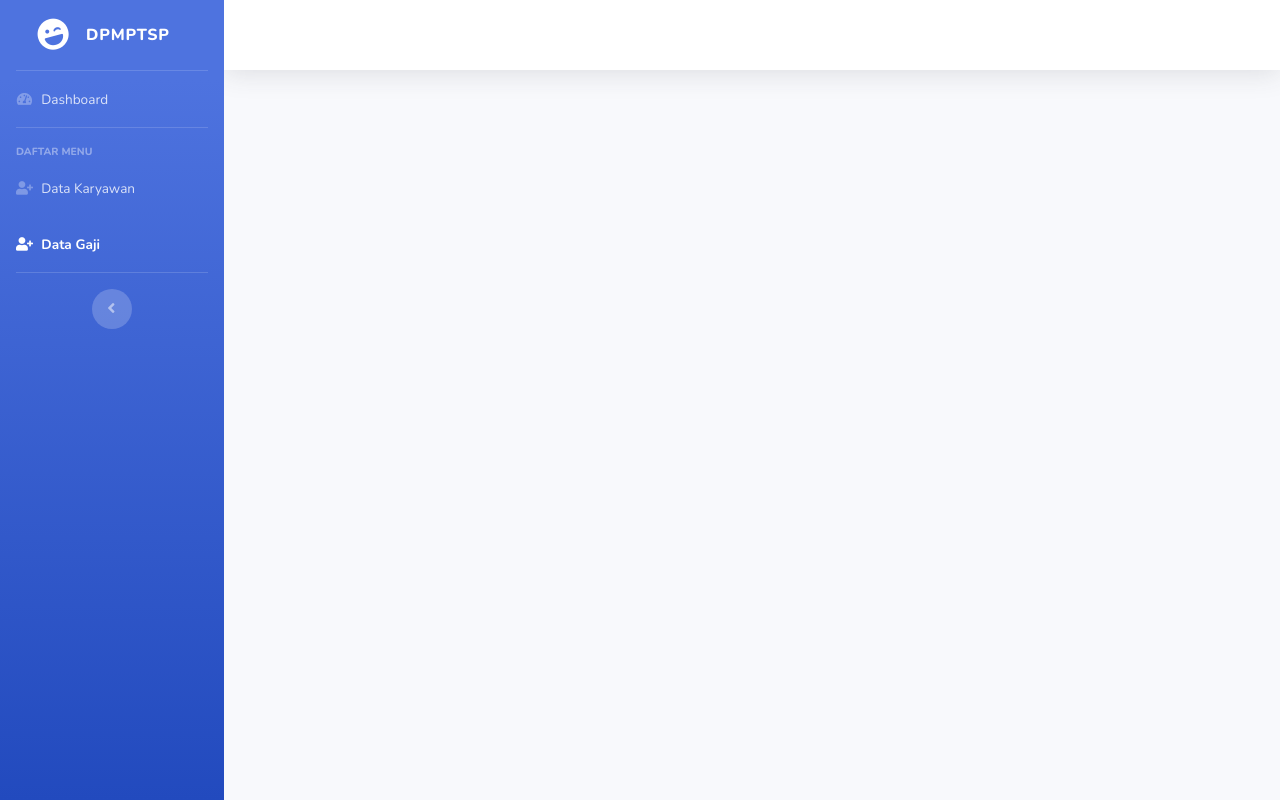
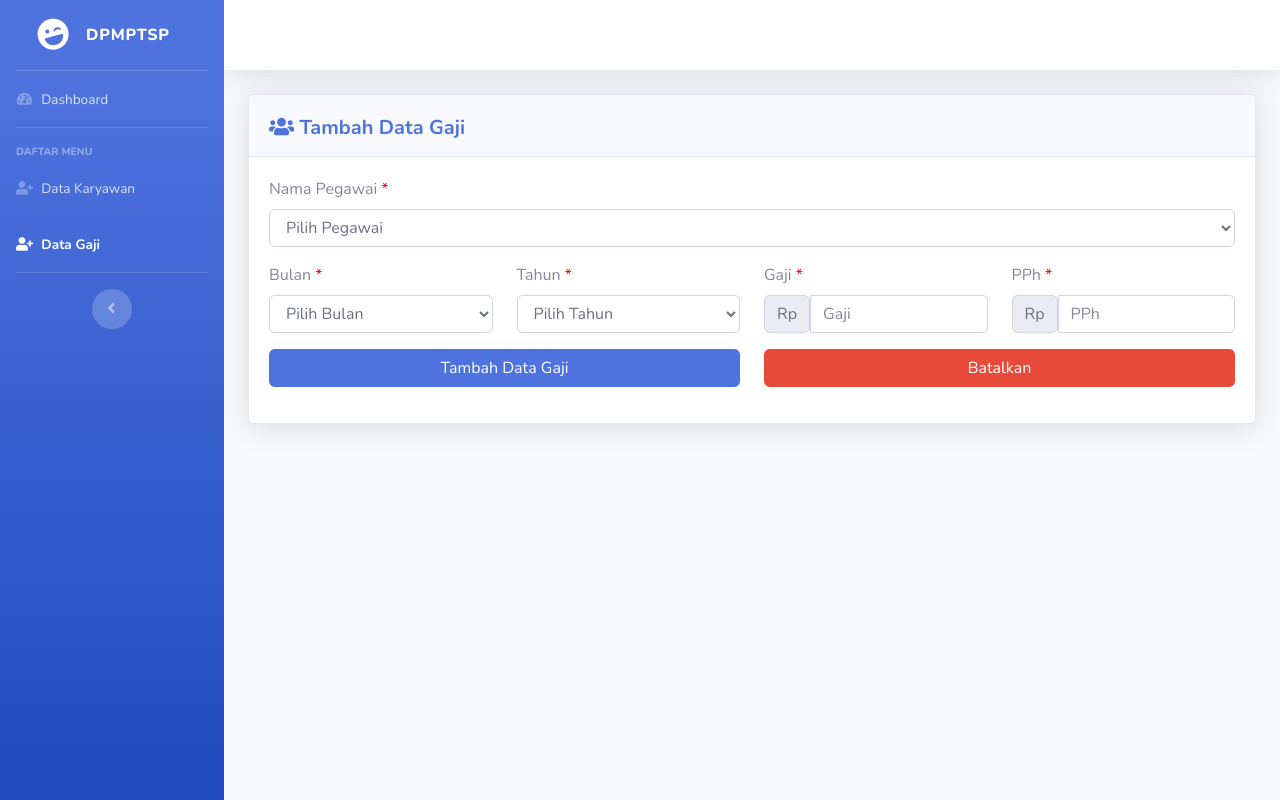
Before and after one commit to DPMPTSP-Prov-Sumut/salary-count-website, a PHP site: page /view/admin/gaji.php?aksi=tambah_data in a window 1280 px wide. Run offline with PHP 8.4, Linux system fonts and the light colour scheme; data that the repository does not hold is empty.

Commit message:
add edit and delete in gaji page

```diff
--- a/view/admin/gaji.php
+++ b/view/admin/gaji.php
@@ -8,7 +8,7 @@
   <meta name="description" content="">
   <meta name="author" content="">
   <link rel="icon" type="image/jpeg" href="../../assets/img/usericon.jpg" />
-  <title>Data Jabatan - Erporate Employee Attendance System</title>
+  <title>Data Gaji - Erporate Employee Attendance System</title>
   <link href="../../assets/vendor/fontawesome-free/css/all.min.css" rel="stylesheet" type="text/css">
   <link href="https://fonts.googleapis.com/css?family=Nunito:200,200i,300,300i,400,400i,600,600i,700,700i,800,800i,900,900i" rel="stylesheet">
   <link href="../../assets/css/sb-admin-2.min.css" rel="stylesheet">
@@ -21,7 +21,7 @@
   <?php include '../../navigation/navigation.php'; ?>
 
   <div class="container-fluid">
-    <div id="dataJabatan">
+    <div id="dataGaji">
       <div class="card shadow mb-4">
         <div class="card-header py-3">
           <span class="float-left" style="padding-top:5px">
@@ -103,30 +103,51 @@
                   echo "<td>" . $row['tahun'] . "</td>";
                   echo "<td>" . $row['bulan'] . "</td>";
                   echo "<td>
-                          <a href='gaji.php?edit=" . $row['id_pegawai'] . "' title='Edit' class='btn btn-primary btn-sm btn-circle'>
+                          <a href='gaji.php?edit=" . $row['id_gaji'] . "' title='Edit' class='btn btn-primary btn-sm btn-circle'>
                             <i class='fas fa-pencil-alt'></i>
                           </a>
-                          <a data-toggle='modal' data-target='#hapusModal" . $row['id_pegawai'] . "' href='#' title='Hapus' class='btn btn-danger btn-circle btn-sm'>
+                          <a data-toggle='modal' data-target='#hapusModal" . $row['id_gaji'] . "' href='#' title='Hapus' class='btn btn-danger btn-circle btn-sm'>
                             <i class='fas fa-trash'></i>
                           </a>
                         </td>";
                   echo "</tr>";
+
+                  echo '
+                  <div class="modal fade" id="hapusModal' . $row['id_gaji'] . '" tabindex="-1" role="dialog" aria-labelledby="exampleModalLabel" aria-hidden="true">
+                    <div class="modal-dialog" role="document">
+                      <div class="modal-content">
+                        <div class="modal-header">
+                          <h5 class="modal-title" id="exampleModalLabel">Hapus Data Gaji</h5>
+                          <button class="close" type="button" data-dismiss="modal" aria-label="Close">
+                            <span aria-hidden="true">×</span>
+                          </button>
+                        </div>
+                        <div class="modal-body">
+                          Apakah anda yakin ingin menghapus data gaji untuk pegawai "' . $row['nama'] . '"?
+                        </div>
+                        <div class="modal-footer">
+                          <button class="btn btn-secondary" type="button" data-dismiss="modal">Tutup</button>
+                          <a href="../../controller/admin/gaji.php?hapus_id=' . $row['id_gaji'] . '" class="btn btn-danger">Hapus Sekarang</a>
+                        </div>
+                      </div>
+                    </div>
+                  </div>';
                 }
                 ?>
+
               </tbody>
             </table>
           </div>
-        </>
         </div>
       </div>
-
+      </div>
       <?php
       if (isset($_GET['aksi']) && $_GET['aksi'] == 'tambah_data') {
         echo '
       <div class="card shadow mb-4">
         <div class="card-header py-3">
           <span class="float-left" style="padding-top:5px">
-            <h5 class="m-0 font-weight-bold text-primary"><i class="fa fa-users" aria-hidden="true"></i> Tambah Data Jabatan</h5>
+            <h5 class="m-0 font-weight-bold text-primary"><i class="fa fa-users" aria-hidden="true"></i> Tambah Data Gaji</h5>
           </span>
         </div>
         <div class="card-body">
@@ -145,12 +166,22 @@
                     <div class="row">
                       <div class="col-md-3">
                         <div class="form-group">
-                  <label>Tahun <span style="color:red">*</span></label>
+                          <label>Bulan <span style="color:red">*</span></label>
                           <select name="bulan" class="form-control" required>
                             <option disabled selected>Pilih Bulan</option>';
         $bulanArray = [
-        "Januari", "Februari", "Maret", "April", "Mei", "Juni",
-        "Juli", "Agustus", "September", "Oktober", "November", "Desember"
+          "Januari",
+          "Februari",
+          "Maret",
+          "April",
+          "Mei",
+          "Juni",
+          "Juli",
+          "Agustus",
+          "September",
+          "Oktober",
+          "November",
+          "Desember"
         ];
         foreach ($bulanArray as $bulan) {
           echo "<option value='$bulan'>$bulan</option>";
@@ -160,7 +191,7 @@
                       </div>
                       <div class="col-md-3">
                         <div class="form-group">
-                  <label>Bulan <span style="color:red">*</span></label>
+                          <label>Tahun <span style="color:red">*</span></label>
                           <select name="tahun" class="form-control" required>
                             <option disabled selected>Pilih Tahun</option>';
         $tahunSekarang = date("Y");
@@ -202,39 +233,107 @@
           </form>
         </div>
       </div>';
-      echo '<script>document.getElementById("dataJabatan").innerHTML = "";</script>';
+        echo '<script>document.getElementById("dataGaji").style.display = "none";</script>';
       }
       ?>
 
       <?php
       if (isset($_GET['edit'])) {
         $edit_id = $_GET['edit'];
-      $getJabatan = "SELECT * FROM jabatan WHERE id_jabatan = '$edit_id'";
-      $resultEdit = mysqli_query($db, $getJabatan);
+        $getGaji = "SELECT * FROM gaji INNER JOIN pegawai ON gaji.id_pegawai = pegawai.id_pegawai WHERE id_gaji = '$edit_id'";
+        $resultEdit = mysqli_query($db, $getGaji);
         $row4 = mysqli_fetch_array($resultEdit);
-      echo '<script>document.getElementById("dataJabatan").innerHTML = "";</script>';
+        echo '<script>document.getElementById("dataGaji").innerHTML = "";</script>';
         echo '
-      <div id="updateJabatan">
+      <div id="updateGaji">
         <div class="card shadow mb-4">
           <div class="card-header py-3">
             <span class="float-left" style="padding-top:5px">
-              <h5 class="m-0 font-weight-bold text-primary"><i class="fa fa-users" aria-hidden="true"></i> Update Data Jabatan</h5>
+              <h5 class="m-0 font-weight-bold text-primary"><i class="fa fa-users" aria-hidden="true"></i> Update Data Gaji</h5>
             </span>
           </div>
                   <div class="card-body">
-            <form action="../../controller/admin/jabatan.php" method="post">
-              <input type="text" name="id_jabatan" readonly="" hidden="" value="' . $row4['id_jabatan'] . '">
+          <form action="../../controller/admin/gaji.php" method="post">
+          <input type="text" name="id_gaji" readonly="" hidden="" value="' . $row4['id_gaji'] . '">
             <div class="form-group">
-                <label>Nama Jabatan <span style="color:red">*</span></label>
-                <input type="text" class="form-control" name="nama_jabatan" placeholder="Masukkan Nama Jabatan" value="' . $row4['nama_jabatan'] . '" required="">
+              <label>Nama Pegawai <span style="color:red">*</span></label>
+              <select class="form-control select2" name="id_pegawai" required="">
+                <option value="nama">Pilih Pegawai</option>';
+        $pegawai = $row4['id_pegawai'];
+        $querPegawai = "SELECT id_pegawai, nama FROM pegawai";
+        $resultPegawai = mysqli_query($db, $querPegawai);
+        while ($rowPegawai = mysqli_fetch_assoc($resultPegawai)) {
+          $selected = ($rowPegawai['id_pegawai'] == $pegawai) ? 'selected' : '';
+          echo "<option value='{$rowPegawai['id_pegawai']}' $selected>{$rowPegawai['nama']}</option>";
+        }
+        echo ' </select>
+                    </div>
+                    <div class="row">
+                      <div class="col-md-3">
+                        <div class="form-group">
+                          <label>Bulan <span style="color:red">*</span></label>
+                          <select name="bulan" class="form-control" required>
+                            <option disabled selected>Pilih Bulan</option>';
+        $bulanArray = [
+          "Januari",
+          "Februari",
+          "Maret",
+          "April",
+          "Mei",
+          "Juni",
+          "Juli",
+          "Agustus",
+          "September",
+          "Oktober",
+          "November",
+          "Desember"
+        ];
+        for ($i = 0; $i < count($bulanArray); $i++) {
+          $selected = ($bulanArray[$i] == $row4['bulan']) ? 'selected' : '';
+          echo "<option value='{$bulanArray[$i]}' $selected>{$bulanArray[$i]}</option>";
+        }
+        echo '</select>
+                        </div>
+                      </div>
+                      <div class="col-md-3">
+                        <div class="form-group">
+                          <label>Tahun <span style="color:red">*</span></label>
+                          <select name="tahun" class="form-control" required>
+                            <option disabled selected>Pilih Tahun</option>';
+        $tahunSekarang = date("Y");
+        for ($i = $tahunSekarang; $i >= 2011; $i--) {
+          $selected = ($i == $row4['tahun']) ? 'selected' : '';
+          echo "<option value=\"$i\" $selected >$i</option>";
+        }
+        echo ' </select>
+                        </div>
+              </div>
+              <div class="col-md-3">
+                <div class="form-group">
+                  <label>Gaji <span style="color:red">*</span></label>
+                  <div class="input-group">
+                    <span class="input-group-text">Rp</span>
+                    <input type="number" class="form-control" name="gaji_pegawai" placeholder="Gaji" value="' . $row4['gaji_pegawai'] . '" required="">
+                  </div>
+                </div>
+              </div>
+              <div class="col-md-3">
+                <div class="form-group">
+                  <label>PPh <span style="color:red">*</span></label>
+                  <div class="input-group">
+                    <span class="input-group-text">Rp</span>
+                    <input type="number" class="form-control" name="pph" placeholder="PPh" required="" value = "' . $row4['pph'] . '">
+                  </div>
+                </div>
+              </div>
             </div>
             <div class="form-group">
               <div class="row">
                 <div class="col-md-6">
-                    <button type="submit" style="width:100%" class="btn btn-primary">Perbarui Data</button>
+                  <button type="submit" style="width:100%" class="btn btn-primary">Update Data Gaji</button>
                 </div>
                 <div class="col-md-6">
-                    <a href="jabatan.php"><span style="width:100%" class="btn btn-danger">Batalkan</span></a>
+                  <a href="gaji.php"><span style="width:100%" class="btn btn-danger">Batalkan</span></a>
                 </div>
               </div>
             </div>
@@ -244,7 +343,6 @@
       </div>';
       }
       ?>
-  </div>
 
     <a class="scroll-to-top rounded" href="#page-top">
       <i class="fas fa-angle-up"></i>
@@ -258,7 +356,7 @@
     <script src="../../assets/vendor/datatables/dataTables.bootstrap4.min.js"></script>
     <script src="../../assets/js/demo/datatables-demo.js"></script>
     <script>
-    document.addEventListener("DOMContentLoaded", function () {
+      document.addEventListener("DOMContentLoaded", function() {
         const filterTahun = document.getElementById("filterTahun");
         const filterBulan = document.getElementById("filterBulan");
         const selectedYear = localStorage.getItem("selectedYear");
@@ -273,12 +371,12 @@
         }
 
 
-    filterTahun.addEventListener("change", function () {
+        filterTahun.addEventListener("change", function() {
           localStorage.setItem("selectedYear", this.value);
           applyFilters();
         });
 
-    filterBulan.addEventListener("change", function () {
+        filterBulan.addEventListener("change", function() {
           localStorage.setItem("selectedMonth", this.value);
           applyFilters();
         });
@@ -314,7 +412,7 @@
         let nomor = 1;
         let hasData = false;
 
-    rows.forEach(function (row) {
+        rows.forEach(function(row) {
           const rowYear = row.getAttribute("data-tahun");
           const rowMonth = row.getAttribute("data-bulan");
           const yearMatch = !selectedYear || rowYear === selectedYear;
--- a/view/admin/karyawan.php
+++ b/view/admin/karyawan.php
@@ -135,8 +135,8 @@
     if (isset($_GET['aksi']) && $_GET['aksi'] == 'tambah_data') {
       echo '
 
-          <div class="card shadow mb-4">
-            <div class="card-header py-3">
+        <div class="card shadow mb-4">
+        <div class="card-header py-3">
 			  <span class="float-left" style="padding-top:5px">
 				<h5 class="m-0 font-weight-bold text-primary"><i class="fa fa-users" aria-hidden="true"></i> Tambah Data Karyawan</h5>
 			  </span>
```
Also changed, not shown: controller/admin/gaji.php (+52 -34 lines). Lines whose indentation alone changed are shown as unchanged.
